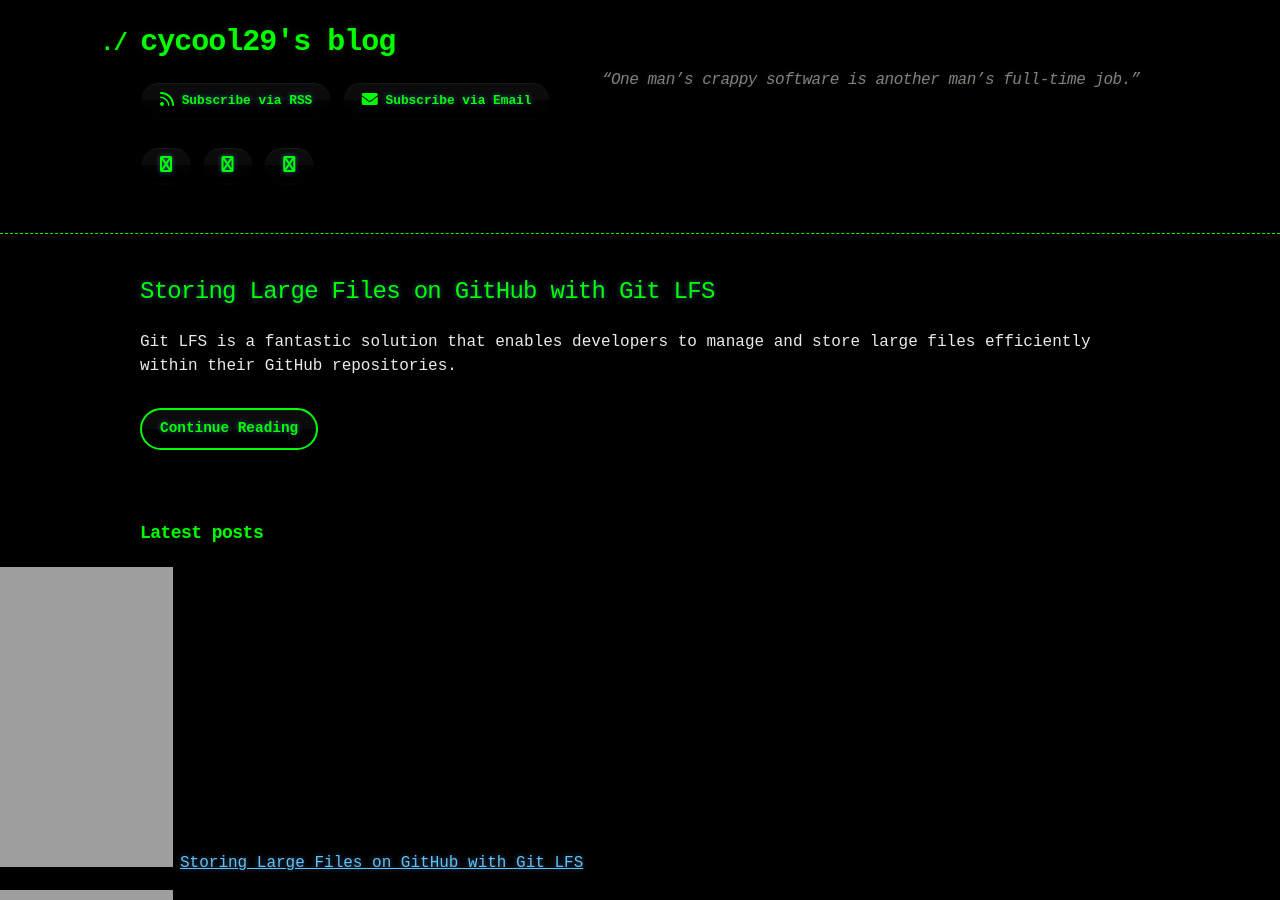
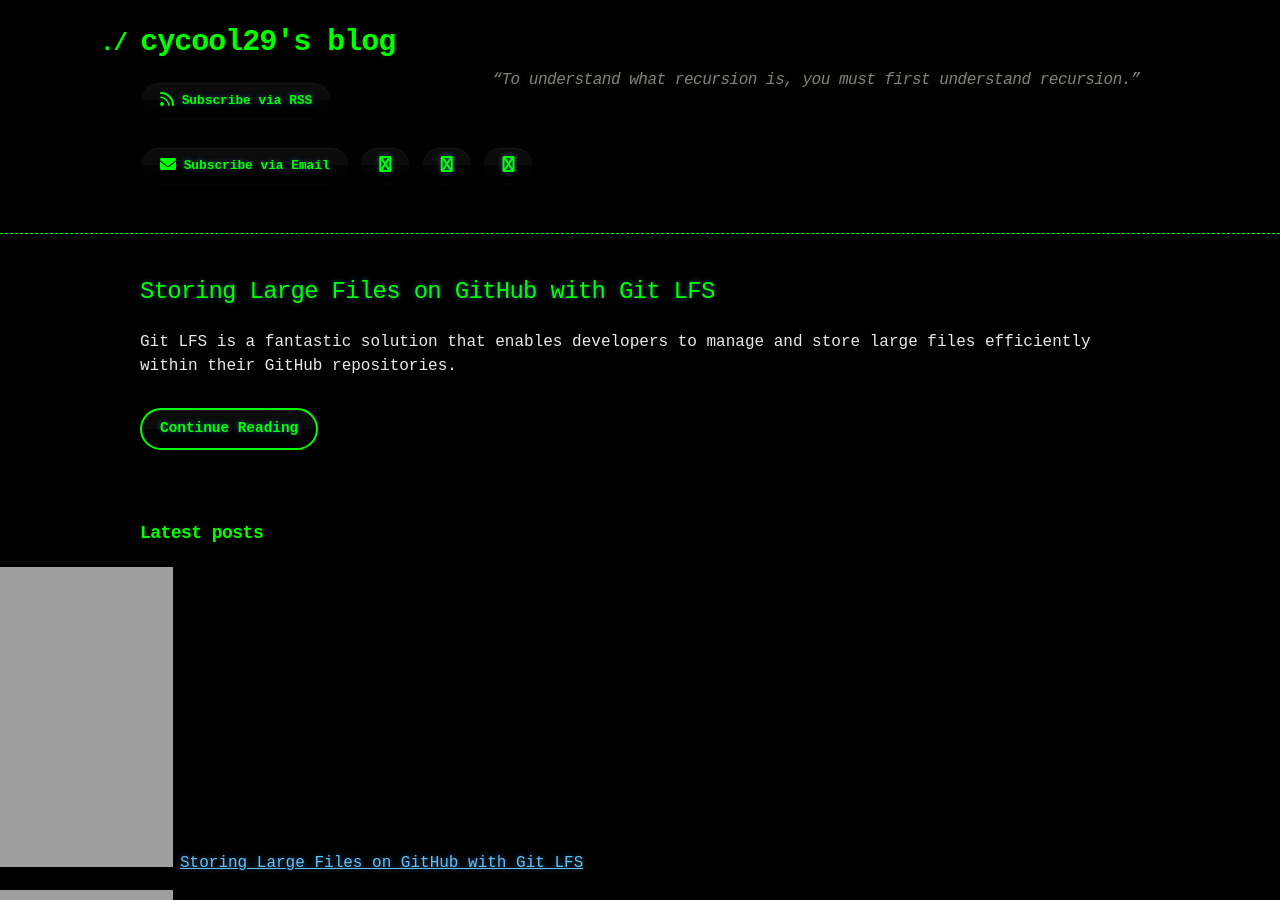
Before and after one commit to cycool29/cycool29.github.io, a Jekyll site: the page built from index.md, in a window 1280 px wide and 900 px high. Built offline with Jekyll 4.4.1, drawn with Linux system fonts in a browser that asks for light colours; a style sheet for code colours, icons or effects is not loaded.

Commit message:
Update quotes

```diff
--- a/_config.yml
+++ b/_config.yml
@@ -1,5 +1,5 @@
 title: cycool29's blog
-description: "“One man’s crappy software is another man’s full-time job.” "
+description: "“To understand what recursion is, you must first understand recursion.” "
 bio: A high school student. Intermediate in Python, Git, Bash. Learning JavaScript. He/Him. "
 author: cycool29
 url: https://cycool29.github.io
```
